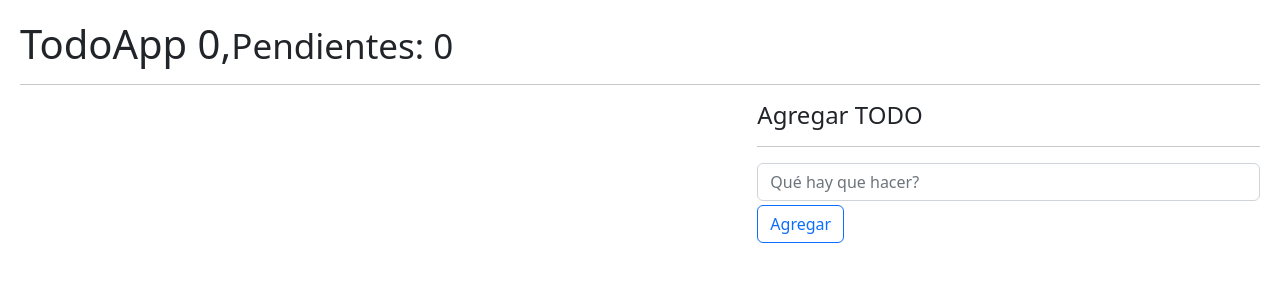
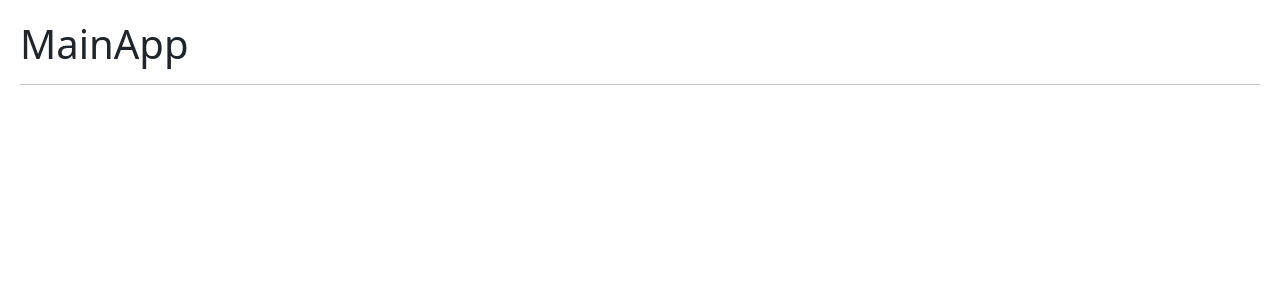
Before and after one commit to jennIntriago/HooksApp, a React (Vite) app: page / in a window 1280 px wide. Shown: the top 300 px of the page. Built offline with nearby package versions, Linux system fonts and the light colour scheme.

Commit message:
Uso del hook useContext

```diff
--- a/package.json
+++ b/package.json
@@ -10,7 +10,8 @@
   },
   "dependencies": {
     "react": "^18.2.0",
-    "react-dom": "^18.2.0"
+    "react-dom": "^18.2.0",
+    "react-router-dom": "^6.4.1"
   },
   "devDependencies": {
     "@types/react": "^18.0.17",
--- /dev/null
+++ b/src/09-useContext/MainApp.jsx
@@ -0,0 +1,8 @@
+export const MainApp = () => {
+  return (
+    <>
+      <h1>MainApp</h1>
+      <hr />
+    </>
+  );
+};
--- a/src/main.jsx
+++ b/src/main.jsx
@@ -1,5 +1,6 @@
 import React from "react";
 import ReactDOM from "react-dom/client";
+import { BrowserRouter } from "react-router-dom";
 import { CallbackHook } from "./06-memos/CallbackHook";
 import { Padre } from "./07-tarea-memo/Padre";
 // import { MemoHook } from "./06-memos/MemoHook";
@@ -13,11 +14,15 @@ import { Padre } from "./07-tarea-memo/Padre";
 // import { SimpleForm } from "./02-useEffect/SimpleForm";
 // import { HooksApp } from "./HooksApp";
 import "./08-useReduce/intro-reduce";
-import { TodoApp } from "./08-useReduce/TodoApp";
+// import { TodoApp } from "./08-useReduce/TodoApp";
+import { MainApp } from "./09-useContext/MainApp";
 import "./index.css";
 
 ReactDOM.createRoot(document.getElementById("root")).render(
   // <React.StrictMode>
-  <TodoApp />
+
+  <BrowserRouter>
+    <MainApp />
+  </BrowserRouter>
   // </React.StrictMode>
 );
```
Also changed, not shown: src/09-useContext/AboutPage.jsx (added, +8 -0 lines), src/09-useContext/HomePage.jsx (added, +8 -0 lines), src/09-useContext/LoginPage.jsx (added, +8 -0 lines), 1 other file (tests, documents, lock files or other folders).
